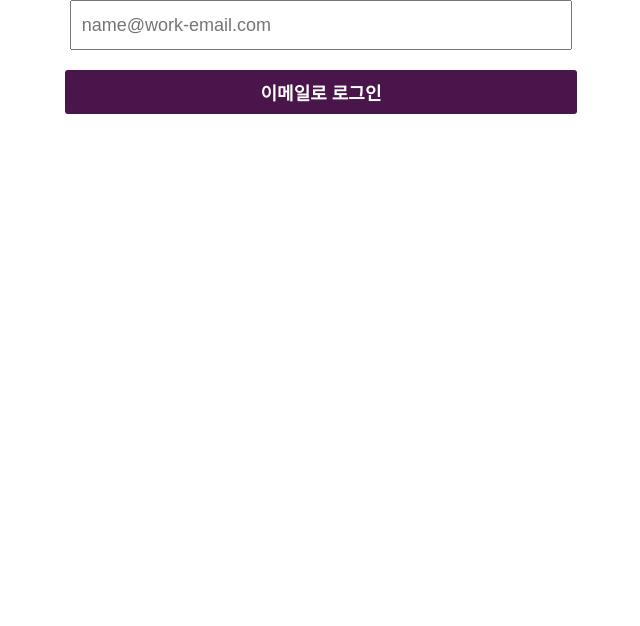
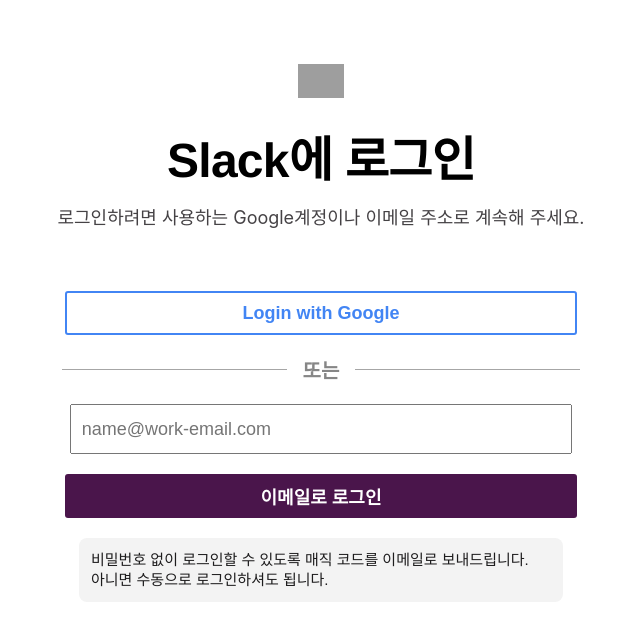
Before and after one commit to soft-rain/SlackClone, a React (Create React App) app: page /login in a window 1280 px wide. Shown: the top 626 px of the page, without its empty margins (319-959 px from the left). Built offline with nearby package versions, Linux system fonts and the light colour scheme; no server answers; grey boxes are pictures that could not be loaded.

Commit message:
Fix : 코드 합침

```diff
--- a/src/components/views/LandingPage/LandingPage.js
+++ b/src/components/views/LandingPage/LandingPage.js
@@ -1,7 +1,7 @@
 import React, { useEffect } from "react";
 import axios from "axios";
 import { withRouter } from "react-router-dom";
-import Login from "../LoginPage/Login";
+import LoginPage from "../LoginPage/LoginPage";
 
 function LandingPage(props) {
   useEffect(() => {
@@ -31,7 +31,7 @@
         height: "100vh",
       }}
     >
-      <Login />
+      <LoginPage />
       {/* <h2>시작 페이지</h2> */}
 
       {/* <button onClick={onClickHandler}>로그아웃</button> */}
--- a/src/components/views/LoginPage/Login2.js
+++ b/src/components/views/LoginPage/GoogleLogin.js
@@ -3,7 +3,7 @@
 import { withRouter } from "react-router-dom";
 import { Googletoken } from "../../../_actions/user_action";
 
-function Google(props) {
+function GoogleLogin(props) {
   const googleLoginBtn = useRef(null);
   const [token, setToken] = useState("");
   const dispatch = useDispatch(); // dispatch 사용 (redux)
@@ -81,4 +81,4 @@
   );
 }
 
-export default withRouter(Google);
+export default withRouter(GoogleLogin);
--- a/src/components/views/LoginPage/Login.js
+++ /dev/null
@@ -1,49 +0,0 @@
-import React from "react";
-import "./Login.css";
-// import GoogleButton from "./GoogleButton.js";
-import Login2 from "./Login2.js";
-import LoginPage from "./LoginPage";
-
-class Login extends React.Component {
-  render() {
-    return (
-      <div className="login">
-        {/*로그인로고*/}
-        <div>
-          <img
-            src="https://a.slack-edge.com/bv1-9/slack_logo-ebd02d1.svg"
-            className="loginlogo"
-            alt="Slack"
-          />
-        </div>
-        <br></br>
-        <br></br>
-        <div className="loginheader">Slack에 로그인</div>
-        <br></br>
-        <div className="logintext">
-          로그인하려면 사용하는 Google계정이나 이메일 주소로 계속해 주세요.
-        </div>
-        <br></br>
-        <br></br>
-        <br></br>
-        {/* 구글로그인 버튼 */}
-
-        <div className="googleLogin">
-          {/* <GoogleButton /> */}
-          <Login2 />
-        </div>
-
-        <br></br>
-        <div className="hr-sect">또는</div>
-        <br></br>
-
-        <LoginPage />
-        <div className="log-subtext">
-          비밀번호 없이 로그인할 수 있도록 매직 코드를 이메일로 보내드립니다.
-          아니면 수동으로 로그인하셔도 됩니다.
-        </div>
-      </div>
-    );
-  }
-}
-export default Login;
--- a/src/components/views/LoginPage/LoginPage.js
+++ b/src/components/views/LoginPage/LoginPage.js
@@ -1,9 +1,9 @@
 import React, { useState } from "react";
 import { useDispatch } from "react-redux";
-import { loginUser, sendEmail } from "../../../_actions/user_action";
-import axios from "axios";
+import { sendEmail } from "../../../_actions/user_action";
 import "./Login.css";
 import { withRouter } from "react-router-dom";
+import GoogleLogin from "./GoogleLogin.js";
 
 function LoginPage(props) {
   const dispatch = useDispatch(); // dispatch 사용 (redux)
@@ -35,6 +35,35 @@
   };
 
   return (
+    <div className="login">
+    {/*로그인로고*/}
+    <div>
+      <img
+        src="https://a.slack-edge.com/bv1-9/slack_logo-ebd02d1.svg"
+        className="loginlogo"
+        alt="Slack"
+      />
+    </div>
+    <br></br>
+    <br></br>
+    <div className="loginheader">Slack에 로그인</div>
+    <br></br>
+    <div className="logintext">
+      로그인하려면 사용하는 Google계정이나 이메일 주소로 계속해 주세요.
+    </div>
+    <br></br>
+    <br></br>
+    <br></br>
+    {/* 구글로그인 버튼 */}
+
+    <div className="googleLogin">
+      {/* <GoogleButton /> */}
+      <GoogleLogin />
+    </div>
+
+    <br></br>
+    <div className="hr-sect">또는</div>
+    <br></br>
     <div>
       <form onSubmit={onSubmitHandler}>
         <input
@@ -54,6 +83,11 @@
         </button>
       </form>
     </div>
+    <div className="log-subtext">
+      비밀번호 없이 로그인할 수 있도록 매직 코드를 이메일로 보내드립니다.
+      아니면 수동으로 로그인하셔도 됩니다.
+    </div>
+  </div>
   );
 }
 export default withRouter(LoginPage);
--- a/src/components/views/MainPage/MainPage.js
+++ b/src/components/views/MainPage/MainPage.js
@@ -1,7 +1,6 @@
 import React, { useEffect } from "react";
 import axios from "axios";
 import { withRouter } from "react-router-dom";
-import Login from "../LoginPage/Login";
 import GoogleButton from "../LoginPage/GoogleButton";
 import LoginPage from "../LoginPage/LoginPage";
 import { bindActionCreators } from "redux";
```
